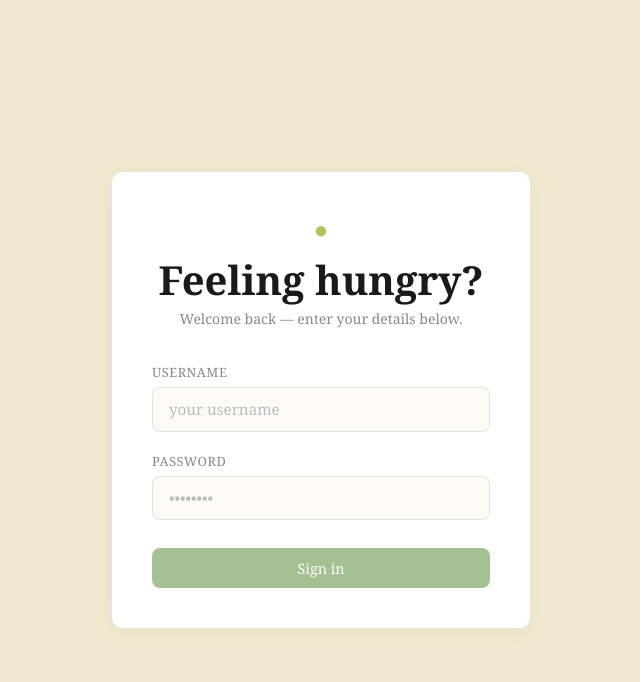
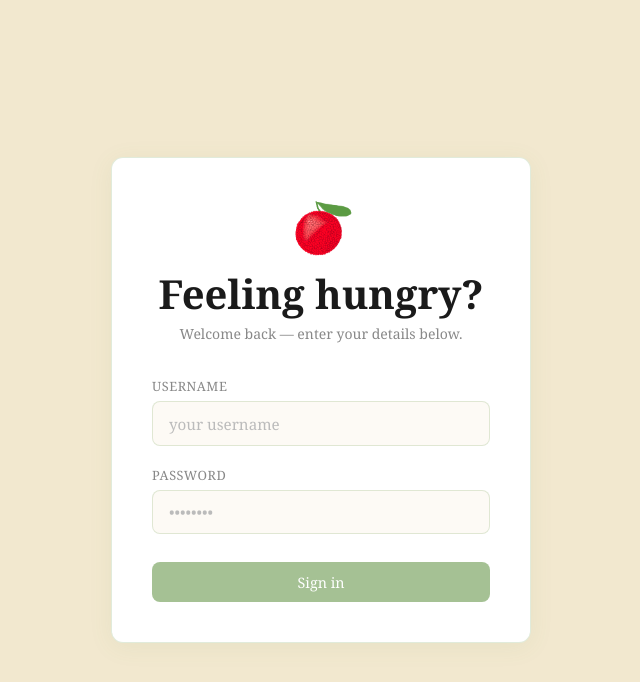
Before and after one commit to zouipo/yumsday, a Vue app in the folder front/: page /login in a window 1280 px wide. Shown: the top 682 px of the page, without its empty margins (319-959 px from the left). Built offline with nearby package versions, Linux system fonts and the light colour scheme; no server answers.

Commit message:
Add logo to Loginpage

```diff
--- a/front/src/views/LoginPage.vue
+++ b/front/src/views/LoginPage.vue
@@ -4,19 +4,19 @@ import { useRouter, useRoute } from 'vue-router'
 import { useAuthStore } from '@/stores/auth'
 
 const router = useRouter()
-const route  = useRoute()
-const auth   = useAuthStore()
+const route = useRoute()
+const auth = useAuthStore()
 
 const username = ref('')
 const password = ref('')
-const error    = ref('')
-const loading  = ref(false)
+const error = ref('')
+const loading = ref(false)
 const canSubmit = computed(() => username.value.trim() !== '' && password.value.trim() !== '')
 
 async function handleLogin() {
     if (!canSubmit.value) return
 
-  error.value   = ''
+    error.value = ''
     loading.value = true
     try {
         await auth.login(username.value, password.value)
@@ -35,7 +35,9 @@ async function handleLogin() {
 
         <div class="login-card card">
             <header class="card-header">
-        <span class="symbol" :class="{ 'symbol--error': !!error }">●</span>
+                <RouterLink to="/">
+                    <img src="@/assets/logo.png" alt="Yumsday logo" class="logo" />
+                </RouterLink>
                 <h1>Feeling hungry?</h1>
                 <p>Welcome back — enter your details below.</p>
             </header>
@@ -60,9 +62,7 @@ async function handleLogin() {
                 </div>
 
                 <div class="field">
-          <label for="password">
-            Password
-          </label>
+                    <label for="password"> Password </label>
                     <input
                         id="password"
                         v-model="password"
@@ -83,7 +83,6 @@ async function handleLogin() {
                 </button>
             </form>
         </div>
-
     </div>
 </template>
 
@@ -101,7 +100,7 @@ async function handleLogin() {
     width: 100%;
     max-width: 420px;
     padding: 2.5rem;
-  animation: rise .35s ease both;
+    animation: rise 0.35s ease both;
 }
 
 /* ── Card header ─────────────────────────────────────────────── */
@@ -110,41 +109,43 @@ async function handleLogin() {
     margin-bottom: 2rem;
 }
 
-.symbol {
-  display: inline-block;
-  font-size: 1.5rem;
-  color: var(--color-secondary);
-  margin-bottom: .75rem;
+.card-header p {
+    font-size: 0.875rem;
+    color: var(--color-muted);
+    margin-top: 0.35rem;
 }
 
-.symbol--error {
-  color: var(--color-danger);
+/* ── Logo ─────────────────────────────────────────────── */
+.logo {
+  display: block;
+  width: clamp(64px, 20%, 120px); /* responsive: never too small or too big */
+  height: auto;                   /* preserve aspect ratio */
+  margin: 0 auto .75rem;
 }
 
-.card-header p {
-  font-size: .875rem;
-  color: var(--color-muted);
-  margin-top: .35rem;
-}
 
 /* ── Forgot link ─────────────────────────────────────────────── */
 .forgot {
-  font-size: .75rem;
+    font-size: 0.75rem;
     text-transform: none;
     letter-spacing: 0;
 }
 
 /* ── shake transition ────────────────────────────────────────── */
-.shake-enter-active { animation: shake .4s ease; }
+.shake-enter-active {
+    animation: shake 0.4s ease;
+}
 
 /* ── Submit button ───────────────────────────────────────────── */
-.btn-submit { margin-top: .5rem; }
+.btn-submit {
+    margin-top: 0.5rem;
+}
 
 /* ── Card footer ─────────────────────────────────────────────── */
 .card-footer {
     margin-top: 1.75rem;
     text-align: center;
-  font-size: .875rem;
+    font-size: 0.875rem;
     color: var(--color-muted);
 }
 </style>
```
Also changed, not shown: front/src/assets/logo.png (added). Lines whose indentation alone changed are shown as unchanged.
